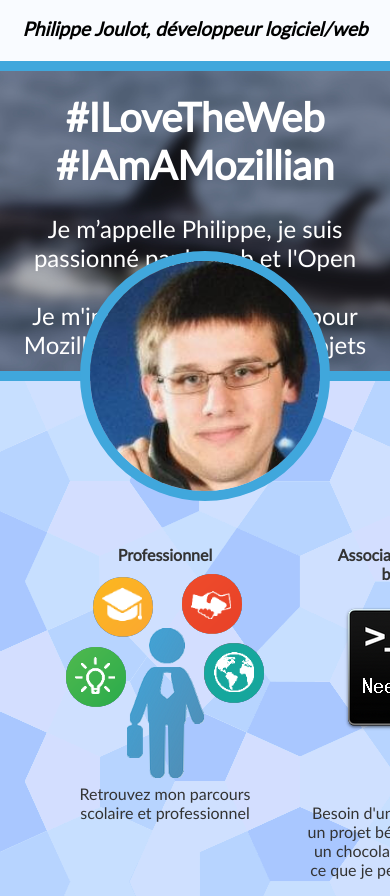
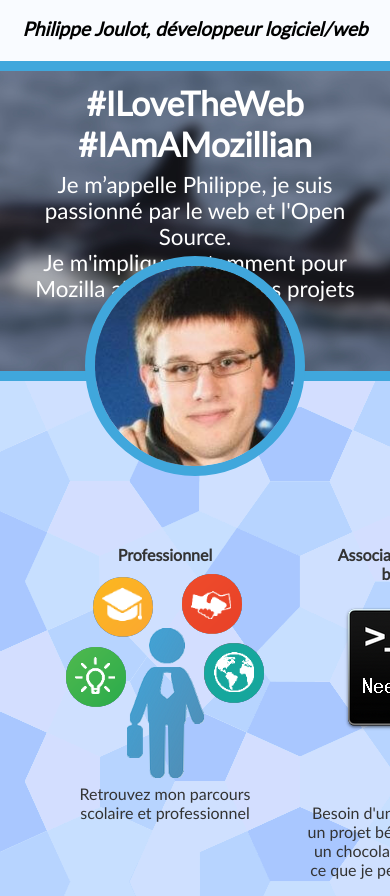
Before and after one commit to pjoulot/siteperso, a PHP site: page / in a window 390 px wide; the page is wider, and only the part inside the window is pictured. Shown: the part 92-988 px from the top of that part. Run offline with PHP 8.4, Linux system fonts and the light colour scheme.

Commit message:
Adapt IAmAMozillian Banner for mobile devices

```diff
--- a/css/style.css
+++ b/css/style.css
@@ -520,8 +520,44 @@
 	#dashContent>a:active {
 		background-color: #40A7DC;
 	}
+
+	#dashHashtag h2 {
+		margin-bottom: 5px;
+		padding-top: 15px;
+		font-size: 165%;
+	}
+
+	#dashHashtag p {
+		font-size: 110%;
+	}
+
+	#dashHashtag .photo {
+		height: 180px;
+		width: 180px;
+		bottom: -95px;
+		margin-left: -100px;
+	}
 }
 
+@media all and (max-device-width: 800px) and (min-device-width: 481px)
+{
+	#dashHashtag p {
+		font-size: 140%;
+	}
+
+	#dashHashtag .photo {
+		height: 200px;
+		width: 200px;
+		bottom: -105px;
+		margin-left: -110px;
+	}
+
+	#dashHashtag h2 {
+		margin-bottom: 5px;
+		padding-top: 15px;
+		font-size: 210%;
+	}
+}
 
 @media all and (min-device-height: 800px)
 {
```
